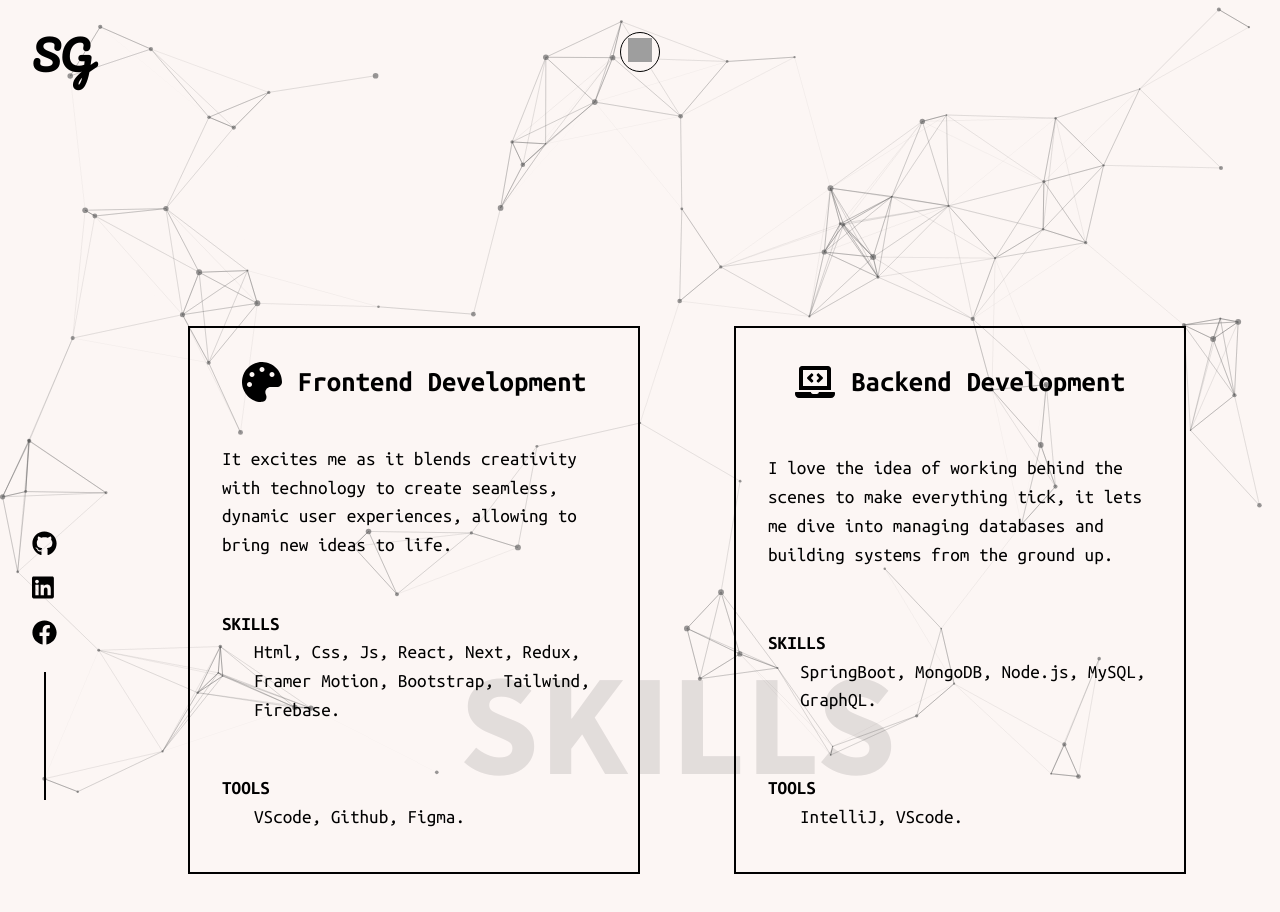
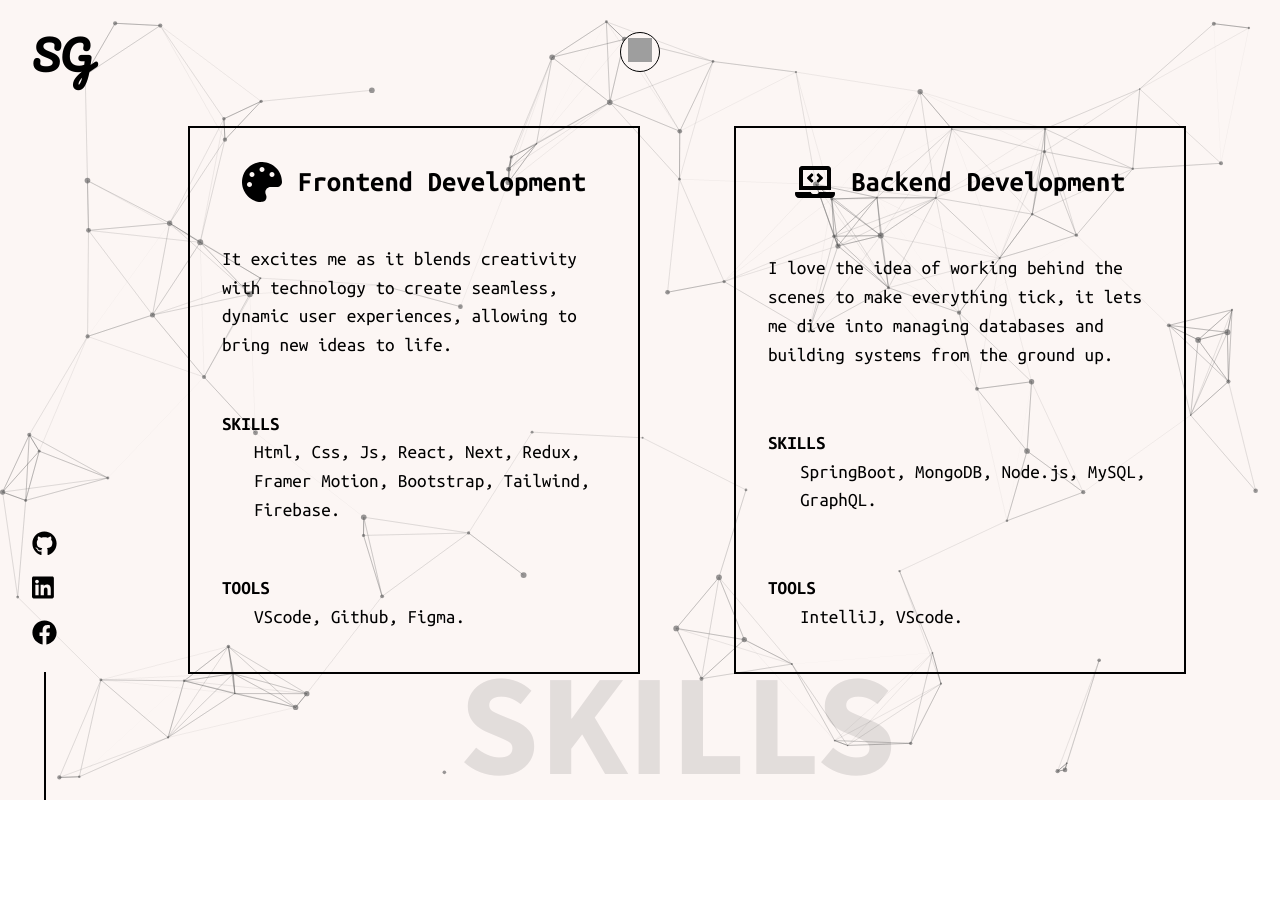
Before and after one commit to Shalini-Ganeshan/Shalini-Portfolio, a React (Create React App) app: page /skills in a window 1280 px wide. Shown: the top 912 px of the page. After the commit the page ends 800 px from the top, so only its background shows below. Built offline with nearby package versions, Linux system fonts and the light colour scheme; grey boxes are pictures that could not be loaded.

Commit message:
Update MySkillsPage.js

```diff
--- a/src/components/MySkillsPage.js
+++ b/src/components/MySkillsPage.js
@@ -13,13 +13,15 @@ import { loadFull } from 'tsparticles';
 const Box = styled.div`
   background-color: ${props => props.theme.body};
   width: 100vw;
-  height: 150vh;
+  height: 100vh;
   position: relative;
   display: flex;
   justify-content: space-evenly;
   align-items: center;
-   @media (max-width: 768px) {
-    flex-direction: column;
+
+    @media (max-width: 768px) {
+     height: 140vh;
+   flex-direction: column;
   }
 
 `;
@@ -47,7 +49,7 @@ const Main = styled(motion.div)`
   @media (max-width: 480px) {
     width: 60vw; /* Adjust width for small screens */
     height: auto;
-    top:10rem;
+    top:5rem;
   }
 
   background: rgba(0, 0, 0, 0.0);
```
